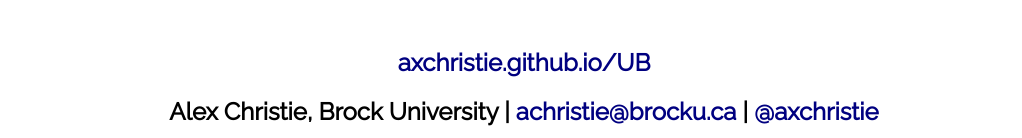
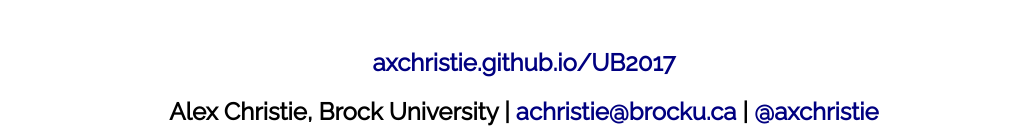
Before and after one commit to axchristie/UB2017, a plain HTML site: page index.html in a window 1280 px wide. Shown: the part 597-735 px from the top of the page, without its empty margins (116-1138 px from the left). Drawn offline with Linux system fonts and the light colour scheme.

Commit message:
update url

```diff
--- a/index.html
+++ b/index.html
@@ -32,7 +32,7 @@
 
 </div>
 
-<h2><a  href="https://axchristie.github.io/UB/">axchristie.github.io/UB</a></h2>
+<h2><a  href="https://axchristie.github.io/UB2017/">axchristie.github.io/UB2017</a></h2>
 <h2>Alex Christie, Brock University | <a href="mailto:achristie@brocku.ca">achristie@brocku.ca</a> | <a href="https://twitter.com/axchristie">@axchristie</a></h2>
 
 </div>
```
